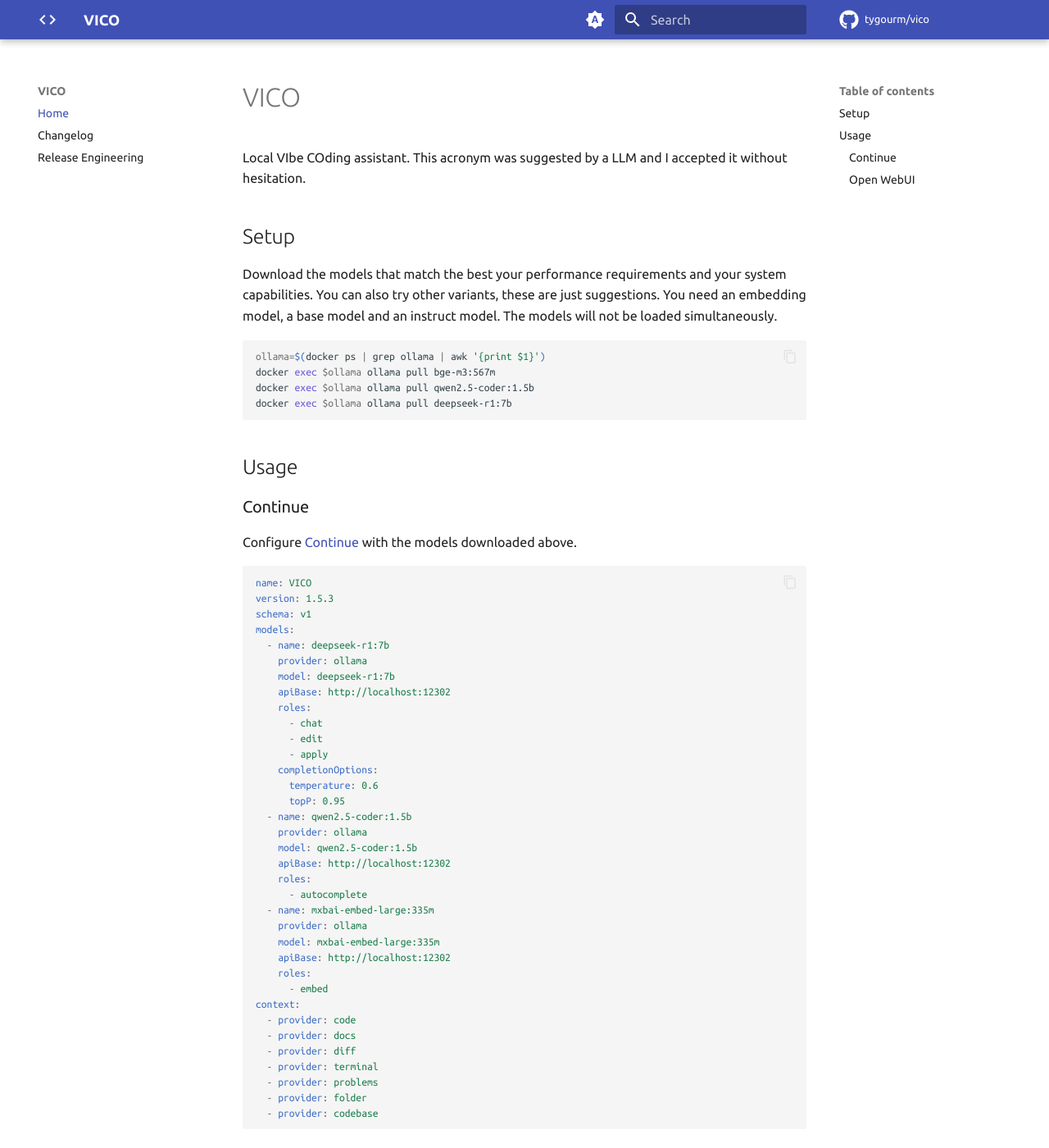
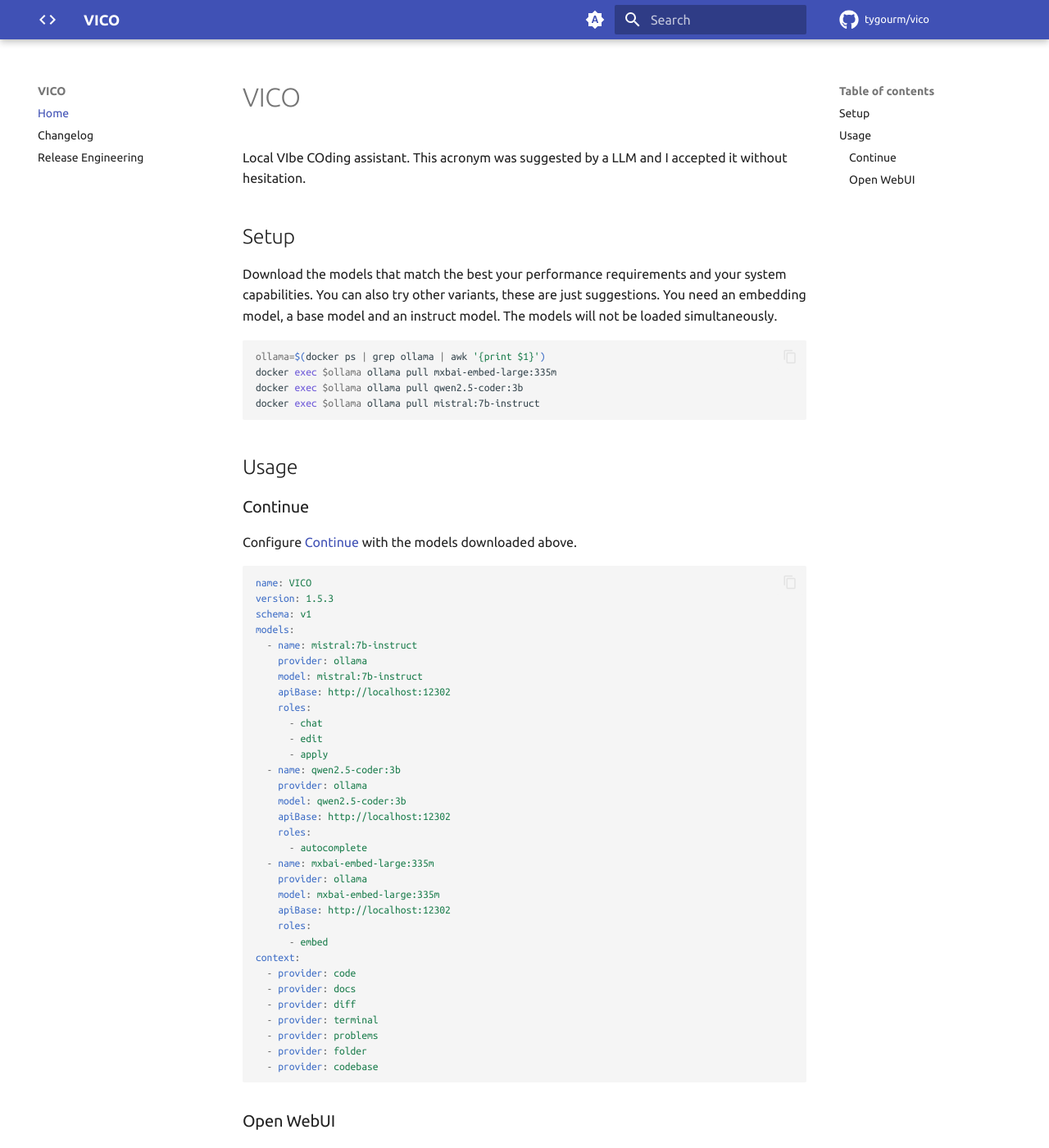
Before and after one commit to tygourm/vico, an MkDocs documentation site: the page built from docs/index.md, in a window 1280 px wide and 1400 px high. Shown: the whole window at 82% size. Built offline with MkDocs 1.6.1 and Material for MkDocs 9.7.7, drawn with Linux system fonts in a browser that asks for light colours; plug-ins that fetch from the network failed and are left out; comment, search, counter and statistics services are not loaded.

````diff
--- a/docker-compose.yaml
+++ b/docker-compose.yaml
@@ -18,7 +18,7 @@ services:
       WEBUI_AUTH: False
       OLLAMA_BASE_URL: http://ollama:11434
       RAG_EMBEDDING_ENGINE: ollama
-      RAG_EMBEDDING_MODEL: bge-m3:567m
+      RAG_EMBEDDING_MODEL: mxbai-embed-large:335m
 
   ollama:
     image: ollama/ollama:0.9.6
--- a/docs/index.md
+++ b/docs/index.md
@@ -12,9 +12,9 @@ The models will not be loaded simultaneously.
 
 ```bash
 ollama=$(docker ps | grep ollama | awk '{print $1}')
-docker exec $ollama ollama pull bge-m3:567m
-docker exec $ollama ollama pull qwen2.5-coder:1.5b
-docker exec $ollama ollama pull deepseek-r1:7b
+docker exec $ollama ollama pull mxbai-embed-large:335m
+docker exec $ollama ollama pull qwen2.5-coder:3b
+docker exec $ollama ollama pull mistral:7b-instruct
 ```
 
 ## Usage
@@ -28,20 +28,17 @@ name: VICO
 version: 1.5.3
 schema: v1
 models:
-  - name: deepseek-r1:7b
+  - name: mistral:7b-instruct
     provider: ollama
-    model: deepseek-r1:7b
+    model: mistral:7b-instruct
     apiBase: http://localhost:12302
     roles:
       - chat
       - edit
       - apply
-    completionOptions:
-      temperature: 0.6
-      topP: 0.95
-  - name: qwen2.5-coder:1.5b
+  - name: qwen2.5-coder:3b
     provider: ollama
-    model: qwen2.5-coder:1.5b
+    model: qwen2.5-coder:3b
     apiBase: http://localhost:12302
     roles:
       - autocomplete
````
Also changed, not shown: docs/CHANGELOG.md (+6 -0 lines).
